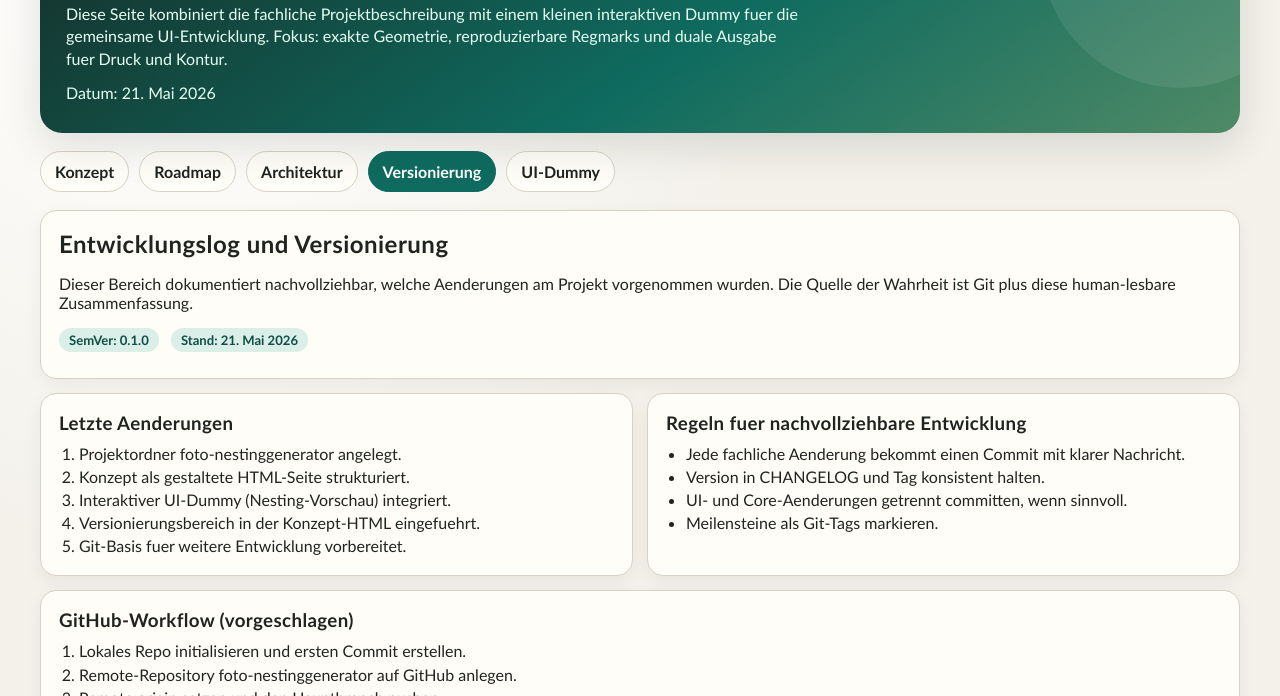
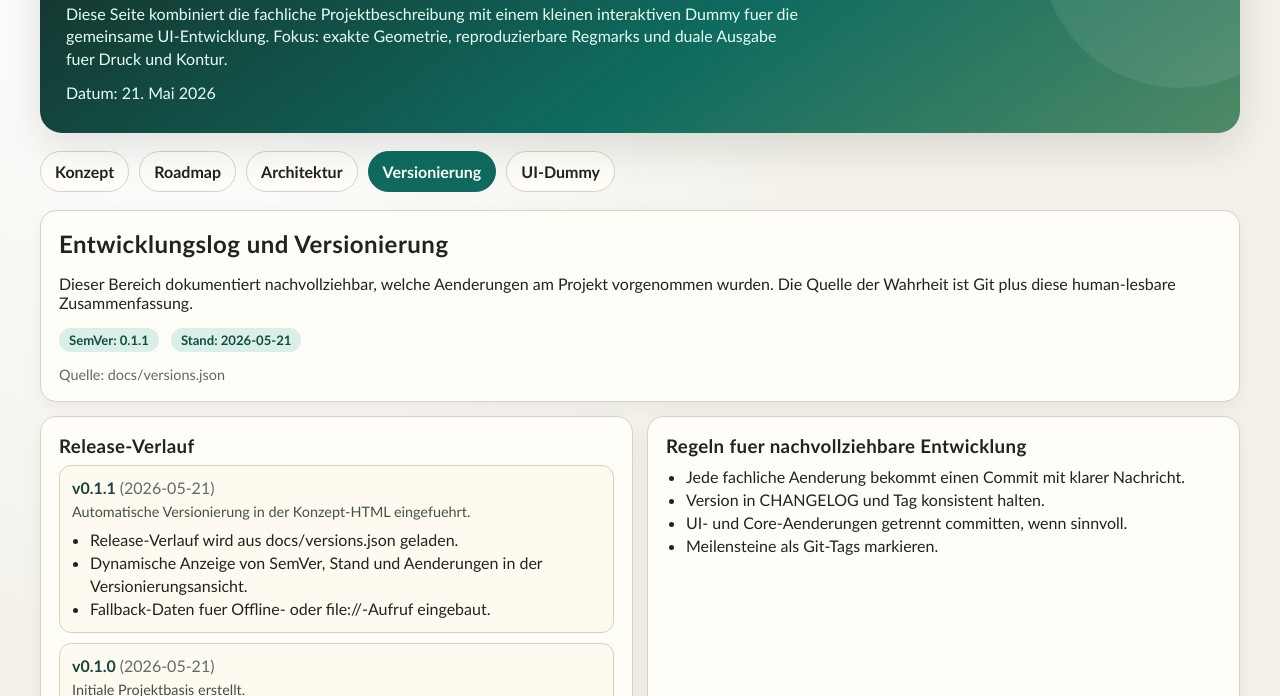
Before and after one commit to fl2theo-dev/foto-nestinggenerator, a plain HTML site: page docs/index.html in a window 1280 px wide. Both pictures are taken after a click on the button "Versionierung". Shown: the part 104-800 px from the top of the page. Drawn offline with Linux system fonts and the light colour scheme.

Commit message:
feat: auto-render version history from versions.json

```diff
--- a/docs/index.html
+++ b/docs/index.html
@@ -295,6 +295,41 @@
     .dot.cut { background: transparent; border: 2px solid #1f2421; }
     .dot.reg { background: #1f2421; }
 
+    .version-status {
+      font-size: 0.9rem;
+      color: var(--muted);
+      margin: 6px 0 0;
+    }
+
+    .version-list {
+      display: grid;
+      gap: 10px;
+    }
+
+    .version-item {
+      border: 1px solid #d7cfbf;
+      border-radius: 12px;
+      background: #fffaf0;
+      padding: 12px;
+    }
+
+    .version-item h4 {
+      margin: 0 0 6px;
+      font-size: 1rem;
+      color: #15453d;
+    }
+
+    .version-item p {
+      margin: 6px 0;
+      font-size: 0.9rem;
+      color: #42514b;
+    }
+
+    .version-item ul {
+      margin-top: 8px;
+      padding-left: 18px;
+    }
+
     @media (max-width: 980px) {
       .grid-3 {
         grid-template-columns: 1fr;
@@ -441,20 +476,15 @@
           Dieser Bereich dokumentiert nachvollziehbar, welche Aenderungen am Projekt vorgenommen
           wurden. Die Quelle der Wahrheit ist Git plus diese human-lesbare Zusammenfassung.
         </p>
-        <span class="pill">SemVer: 0.1.0</span>
-        <span class="pill">Stand: 21. Mai 2026</span>
+        <span class="pill" id="currentVersion">SemVer: wird geladen</span>
+        <span class="pill" id="currentDate">Stand: wird geladen</span>
+        <p class="version-status" id="versionStatus">Versionen werden geladen ...</p>
       </article>
 
       <section class="grid-2">
         <article class="card">
-          <h3>Letzte Aenderungen</h3>
-          <ol>
-            <li>Projektordner foto-nestinggenerator angelegt.</li>
-            <li>Konzept als gestaltete HTML-Seite strukturiert.</li>
-            <li>Interaktiver UI-Dummy (Nesting-Vorschau) integriert.</li>
-            <li>Versionierungsbereich in der Konzept-HTML eingefuehrt.</li>
-            <li>Git-Basis fuer weitere Entwicklung vorbereitet.</li>
-          </ol>
+          <h3>Release-Verlauf</h3>
+          <div class="version-list" id="versionList"></div>
         </article>
 
         <article class="card">
@@ -561,6 +591,10 @@
     const photoList = document.getElementById('photoList');
     const jobStats = document.getElementById('jobStats');
     const preview = document.getElementById('preview');
+    const currentVersion = document.getElementById('currentVersion');
+    const currentDate = document.getElementById('currentDate');
+    const versionStatus = document.getElementById('versionStatus');
+    const versionList = document.getElementById('versionList');
 
     const generateBtn = document.getElementById('generateBtn');
     const nestBtn = document.getElementById('nestBtn');
@@ -568,6 +602,80 @@
 
     let photos = [];
     let placements = [];
+
+    const fallbackVersionData = {
+      releases: [
+        {
+          version: '0.1.1',
+          date: '2026-05-21',
+          summary: 'Automatische Versionierung in der Konzept-HTML eingefuehrt.',
+          changes: [
+            'Release-Verlauf wird nun aus docs/versions.json geladen.',
+            'Dynamische Anzeige von Version, Stand und Aenderungen in der Versionierungsansicht.',
+            'Fallback-Daten fuer Offline- oder file://-Aufruf eingebaut.'
+          ]
+        },
+        {
+          version: '0.1.0',
+          date: '2026-05-21',
+          summary: 'Initiale Projektbasis erstellt.',
+          changes: [
+            'Projektordner foto-nestinggenerator angelegt.',
+            'Konzeptseite als formatierte HTML aufgebaut.',
+            'Interaktiver UI-Dummy fuer Nesting-Vorschau integriert.',
+            'Git-Repository initialisiert und nach GitHub gepusht.'
+          ]
+        }
+      ]
+    };
+
+    function renderVersionData(data, sourceLabel) {
+      const releases = Array.isArray(data?.releases) ? data.releases : [];
+
+      if (releases.length === 0) {
+        currentVersion.textContent = 'SemVer: keine Daten';
+        currentDate.textContent = 'Stand: keine Daten';
+        versionStatus.textContent = 'Keine Versionseintraege vorhanden.';
+        versionList.innerHTML = '';
+        return;
+      }
+
+      const latest = releases[0];
+      currentVersion.textContent = `SemVer: ${latest.version}`;
+      currentDate.textContent = `Stand: ${latest.date}`;
+      versionStatus.textContent = `Quelle: ${sourceLabel}`;
+
+      versionList.innerHTML = '';
+      releases.forEach((release) => {
+        const box = document.createElement('article');
+        box.className = 'version-item';
+
+        const list = Array.isArray(release.changes)
+          ? release.changes.map((c) => `<li>${c}</li>`).join('')
+          : '';
+
+        box.innerHTML = `
+          <h4>v${release.version} <span style="font-weight:500;color:#5f6d67">(${release.date})</span></h4>
+          <p>${release.summary || ''}</p>
+          <ul>${list}</ul>
+        `;
+
+        versionList.appendChild(box);
+      });
+    }
+
+    async function loadVersionData() {
+      try {
+        const response = await fetch('./versions.json', { cache: 'no-store' });
+        if (!response.ok) {
+          throw new Error(`HTTP ${response.status}`);
+        }
+        const data = await response.json();
+        renderVersionData(data, 'docs/versions.json');
+      } catch (error) {
+        renderVersionData(fallbackVersionData, 'integrierter Fallback (offline)');
+      }
+    }
 
     function rand(min, max) {
       return Math.round(min + Math.random() * (max - min));
@@ -752,6 +860,7 @@
       });
     });
 
+    loadVersionData();
     photos = makeDummyPhotos(8);
     runDummy();
   </script>
--- /dev/null
+++ b/docs/versions.json
@@ -0,0 +1,25 @@
+{
+  "releases": [
+    {
+      "version": "0.1.1",
+      "date": "2026-05-21",
+      "summary": "Automatische Versionierung in der Konzept-HTML eingefuehrt.",
+      "changes": [
+        "Release-Verlauf wird aus docs/versions.json geladen.",
+        "Dynamische Anzeige von SemVer, Stand und Aenderungen in der Versionierungsansicht.",
+        "Fallback-Daten fuer Offline- oder file://-Aufruf eingebaut."
+      ]
+    },
+    {
+      "version": "0.1.0",
+      "date": "2026-05-21",
+      "summary": "Initiale Projektbasis erstellt.",
+      "changes": [
+        "Projektordner foto-nestinggenerator angelegt.",
+        "Konzeptseite als formatierte HTML aufgebaut.",
+        "Interaktiver UI-Dummy fuer Nesting-Vorschau integriert.",
+        "Git-Repository initialisiert und nach GitHub gepusht."
+      ]
+    }
+  ]
+}
```
Also changed, not shown: CHANGELOG.md.
